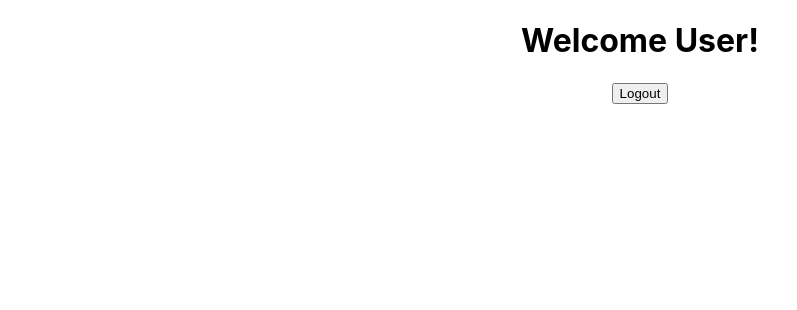
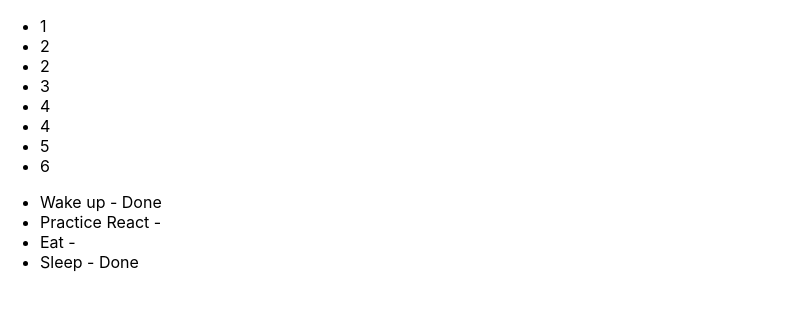
Before and after one commit to jj-one/react-basic-app, a React (Create React App) app: page / in a window 1280 px wide. Shown: the top 310 px of the page, without its empty margins (0-797 px from the left). Built offline with nearby package versions, Linux system fonts and the light colour scheme.

Commit message:
Rendered list elements and list objects Used keys attribute to distinguish each element in the list

```diff
--- a/src/App.js
+++ b/src/App.js
@@ -1,19 +1,24 @@
 import './App.css';
-import LoginController from './LoginController';
-// import Greeting from './Greeting';
-// import Clock from './Clock';
-// import ToggleButton from './ToggleButton';
-// import Welcome from './Welcome';
+import NumberList from './NumberList';
 
 function App() {
+
+  const todos = [
+    {id: 1, name: "Wake up", isDone: true},
+    {id: 2, name: "Practice React", isDone: false},
+    {id: 3, name: "Eat", isDone: false},
+    {id: 4, name: "Sleep", isDone: true}
+  ]
   return (
-    <div className="App">
-      {/* <Welcome name="JJ One One" /> */}
-      {/* <Clock /> */}
-      {/* <ToggleButton /> */}
-      {/* <Greeting isLoggedIn={false}/> */}
+    <div>
+      <NumberList numbers={[1,2,2,3,4,4,5,6]}/>
 
-      <LoginController />
+      <ul>
+        {todos.map((todo) => (
+            <li key={todo.id}>{todo.name} - {todo.isDone ? "Done" : null}</li>
+          )
+        )}
+      </ul>
     </div>
   );
 }
--- /dev/null
+++ b/src/NumberList.js
@@ -0,0 +1,11 @@
+
+function NumberList(props) {
+  // const numbers = [1,2,2,3,4,5,6, 7];
+  // const list = numbers.map((number, index) => <li key={index}>{number}</li>);
+  if (!props.numbers) {
+    return <h4>Sorry, no list was given!</h4>
+  }
+  return <ul>{props.numbers.map((number, index) => <li key={index}>{number}</li>)}</ul>;
+}
+
+export default NumberList;
```
